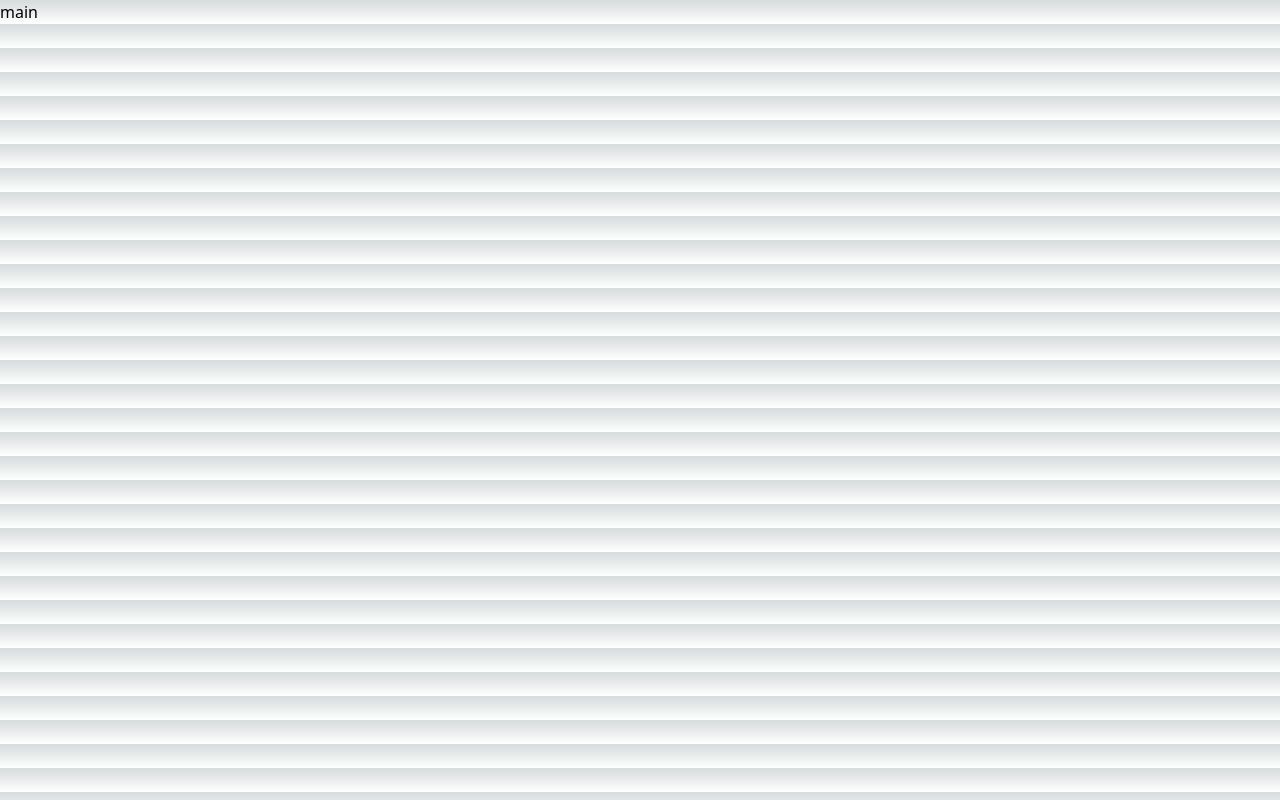
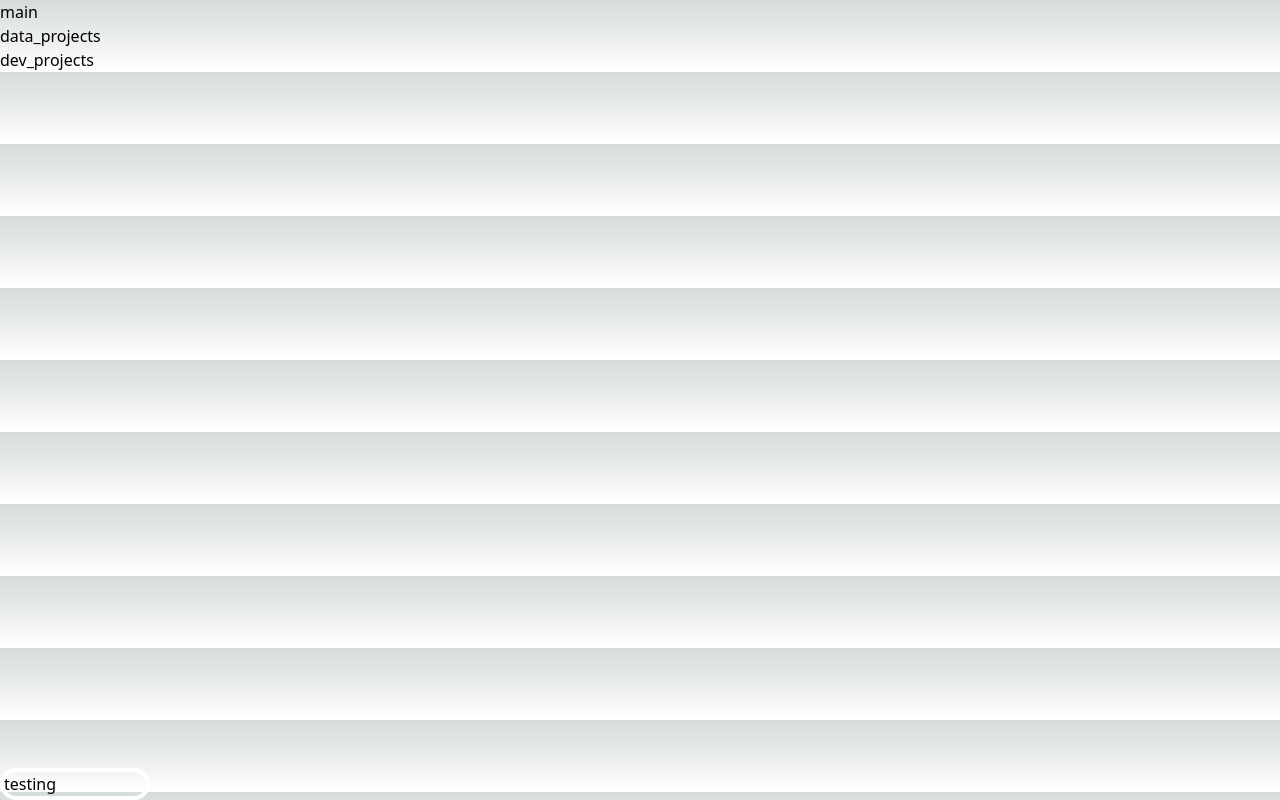
Before and after one commit to nikhilsharma26500/portfolio-website, a Next.js app: page / in a window 1280 px wide. Built offline with nearby package versions, Linux system fonts and the light colour scheme.

Commit message:
structuring prepared

```diff
--- /dev/null
+++ b/pages/components/contact.tsx
@@ -0,0 +1,11 @@
+import { FC } from 'react'
+
+interface contactProps {
+
+}
+
+const contact: FC<contactProps> = ({}) => {
+  return <div>contact</div>
+}
+
+export default contact
--- /dev/null
+++ b/pages/components/data_projects.tsx
@@ -0,0 +1,11 @@
+import { FC } from 'react'
+
+interface data_projectsProps {
+
+}
+
+const data_projects: FC<data_projectsProps> = ({}) => {
+  return <div>data_projects</div>
+}
+
+export default data_projects
--- /dev/null
+++ b/pages/components/dev_projects.tsx
@@ -0,0 +1,11 @@
+import { FC } from 'react'
+
+interface dev_projectsProps {
+
+}
+
+const dev_projects: FC<dev_projectsProps> = ({}) => {
+  return <div>dev_projects</div>
+}
+
+export default dev_projects
--- /dev/null
+++ b/pages/components/main.tsx
@@ -0,0 +1,11 @@
+import { FC } from 'react'
+
+interface mainProps {
+
+}
+
+const main: FC<mainProps> = ({}) => {
+  return <div>main</div>
+}
+
+export default main
--- a/pages/index.tsx
+++ b/pages/index.tsx
@@ -1,12 +1,19 @@
-import Image from 'next/image'
 import { Inter } from 'next/font/google'
+import MainPage from "./components/main"
+import DataPage from './components/data_projects'
+import DevPage from './components/dev_projects'
 
 const inter = Inter({ subsets: ['latin'] })
 
 export default function Home() {
   return (
-    <main>
-      main
-    </main>
+    <>
+      <MainPage />
+      <DataPage />
+      <DevPage />
+      <div className='absolute bottom-0 rounded-full border-4 border-white h-[] w-[150px]'>
+        testing
+      </div>
+    </>
   )
 }
```
